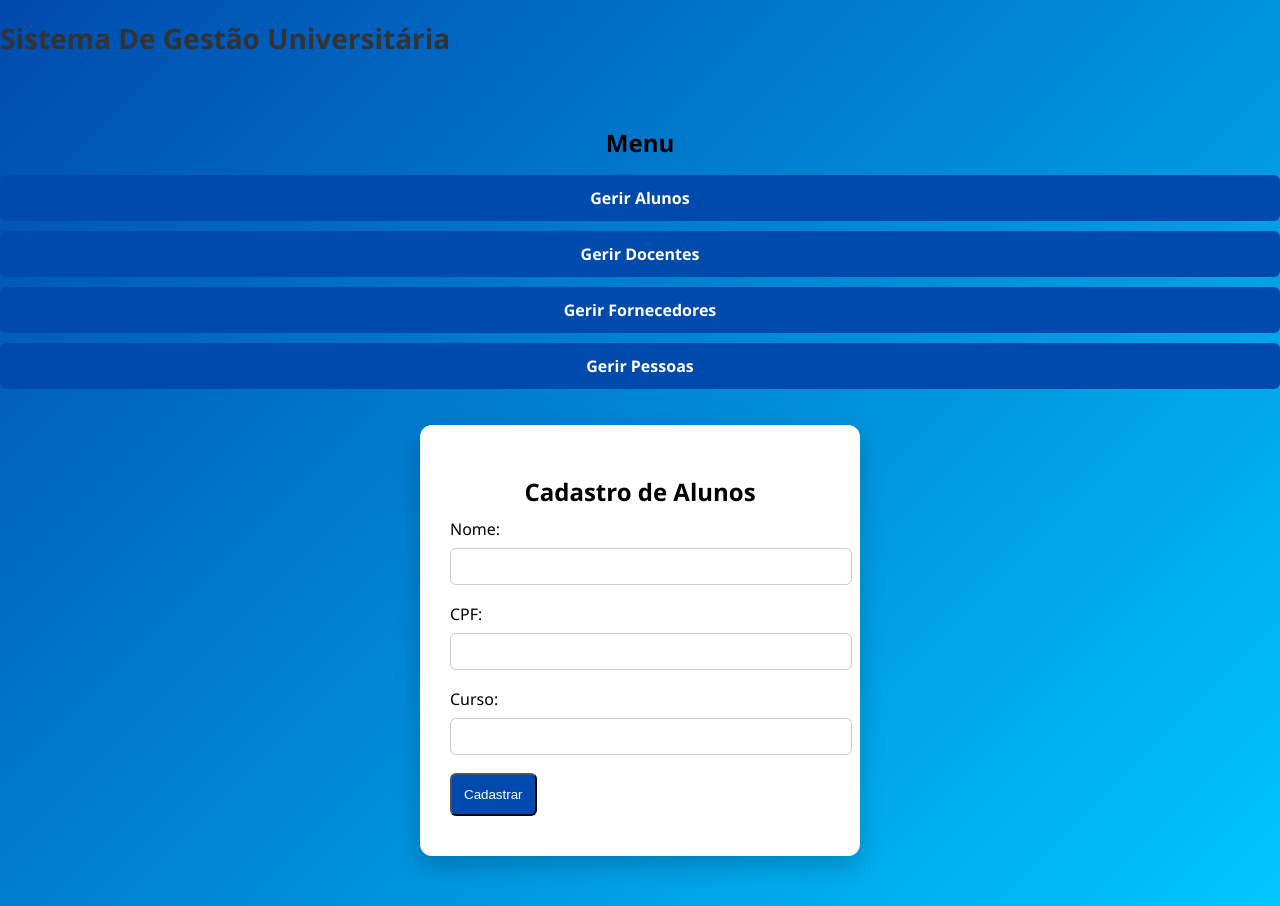
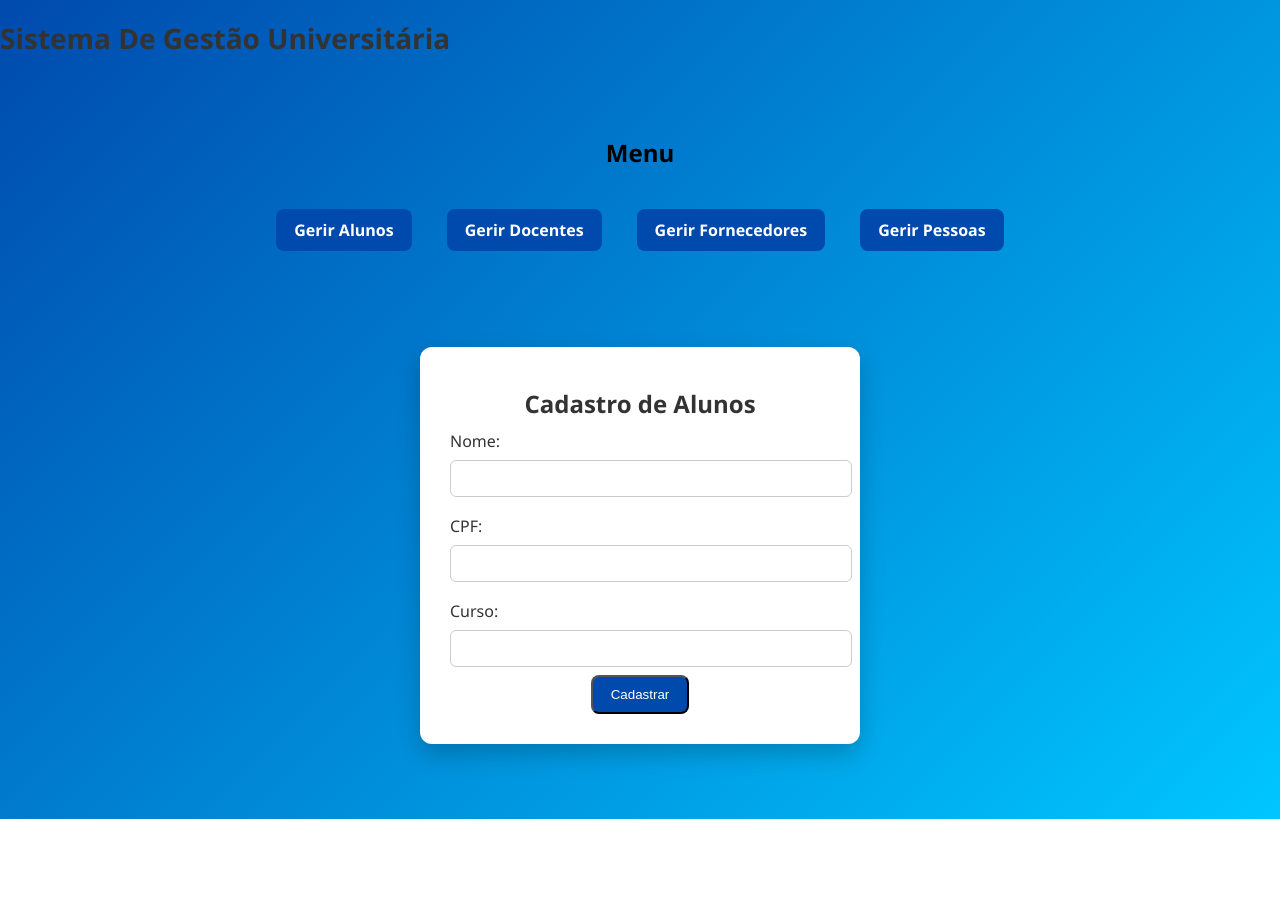
Before and after one commit to brendaepaixao/Projeto-integrador-2, a plain HTML site: page html/index.html in a window 1280 px wide. After the commit the page ends 819 px from the top, so only its background shows below. Drawn offline with Linux system fonts and the light colour scheme.

Commit message:
corrige erros de digitação e formatação no HTML e CSS

```diff
--- a/css/style.css
+++ b/css/style.css
@@ -1,5 +1,4 @@
-body
-{
+body {
     margin: 0;
     padding: 0;
     box-sizing: border-box;
@@ -20,11 +19,9 @@ header {
     padding: 30px 0;
 }
 
-/* CONTAINER */
+/* CONTAINER (CORRIGIDO) */
 .container {
-    display: flex;
-    justify-content: center;
-    align-items: center;
+    text-align: center; /* 🔥 removi o flex */
     padding: 20px;
 }
 
@@ -33,6 +30,7 @@ header {
     background: #ffffff;
     padding: 30px;
     width: 380px;
+    margin: 0 auto; /* centraliza */
     border-radius: 12px;
     box-shadow: 0px 10px 25px rgba(0,0,0,0.2);
     text-align: center;
@@ -44,18 +42,36 @@ h1 {
 }
 
 h2 {
-    margin: 20px 0 10px;
+    margin: 10px 0;
+}
+
+/* MENU */
+nav ul {
+    display: flex;
+    justify-content: center;
+    gap: 25px;
+    padding: 0;
+    margin-top: 15px;
+}
+
+/* REMOVE ESTILO ERRADO DO LI NO MENU */
+nav ul li {
+    list-style: none;
+    background: none;
+    margin: 0;
+    padding: 0;
+    width: auto;
+    box-shadow: none;
 }
 
 /* BOTÕES */
 .btn {
-    display: block;
+    display: inline-block;
     background: #004aad;
     color: white;
-    padding: 12px;
-    margin: 10px 0;
+    padding: 10px 18px;
     text-decoration: none;
-    border-radius: 6px;
+    border-radius: 8px;
     transition: 0.3s;
 }
 
@@ -85,7 +101,7 @@ label {
     margin-top: 10px;
 }
 
-/* LISTA (SEU CASO - LISTA DE PESSOAS) */
+/* LISTA (OUTRAS TELAS) */
 ul {
     list-style: none;
     padding: 0;
@@ -114,7 +130,7 @@ a:hover {
     text-decoration: underline;
 }
 
-/* TABELA (caso use depois) */
+/* TABELA */
 table {
     width: 100%;
     margin-top: 15px;
--- a/html/index.html
+++ b/html/index.html
@@ -1,30 +1,30 @@
 <!DOCTYPE html>
 <html>
-<heade>
+<head>
     <h1>Sistema De Gestão Universitária</h1>
     <link rel="stylesheet" type="text/css" href="../css/style.css">
-</heade>
+</head>
 
 <body>
 
     <header>
 
-    <div calss="container">
-        <h2>Menu</h2>
+        <div class="container">
+            <h2>Menu</h2>
 
-        <nav>
-            <ul>
-                <a href="alunos.html" class="btn">Gerir Alunos</a>
-                <a href="docentes.html" class="btn">Gerir Docentes</a>
-                <a href="fornecedores.html" class="btn">Gerir Fornecedores</a>
-                <a href="pessoas.html" class="btn">Gerir Pessoas</a>
+            <nav>
+                <ul>
+                    <ul>
+    <li><a href="alunos.html" class="btn">Gerir Alunos</a></li>
+    <li><a href="docentes.html" class="btn">Gerir Docentes</a></li>
+    <li><a href="fornecedores.html" class="btn">Gerir Fornecedores</a></li>
+    <li><a href="pessoas.html" class="btn">Gerir Pessoas</a></li>
 
-            </ul>
-        </nav>
+                </ul>
+            </nav>
         </div>
 
-</body>
-</html>
+    </header>
 
 <div class="container">
     <div class="card">
@@ -58,5 +58,10 @@ document.querySelector("form").addEventListener("submit", function(event) {
         event.preventDefault();
         document.getElementById("erroCpf").style.display = "block";
     }
-})
+});
 </script>
+
+
+</body>
+
+</html>
```
